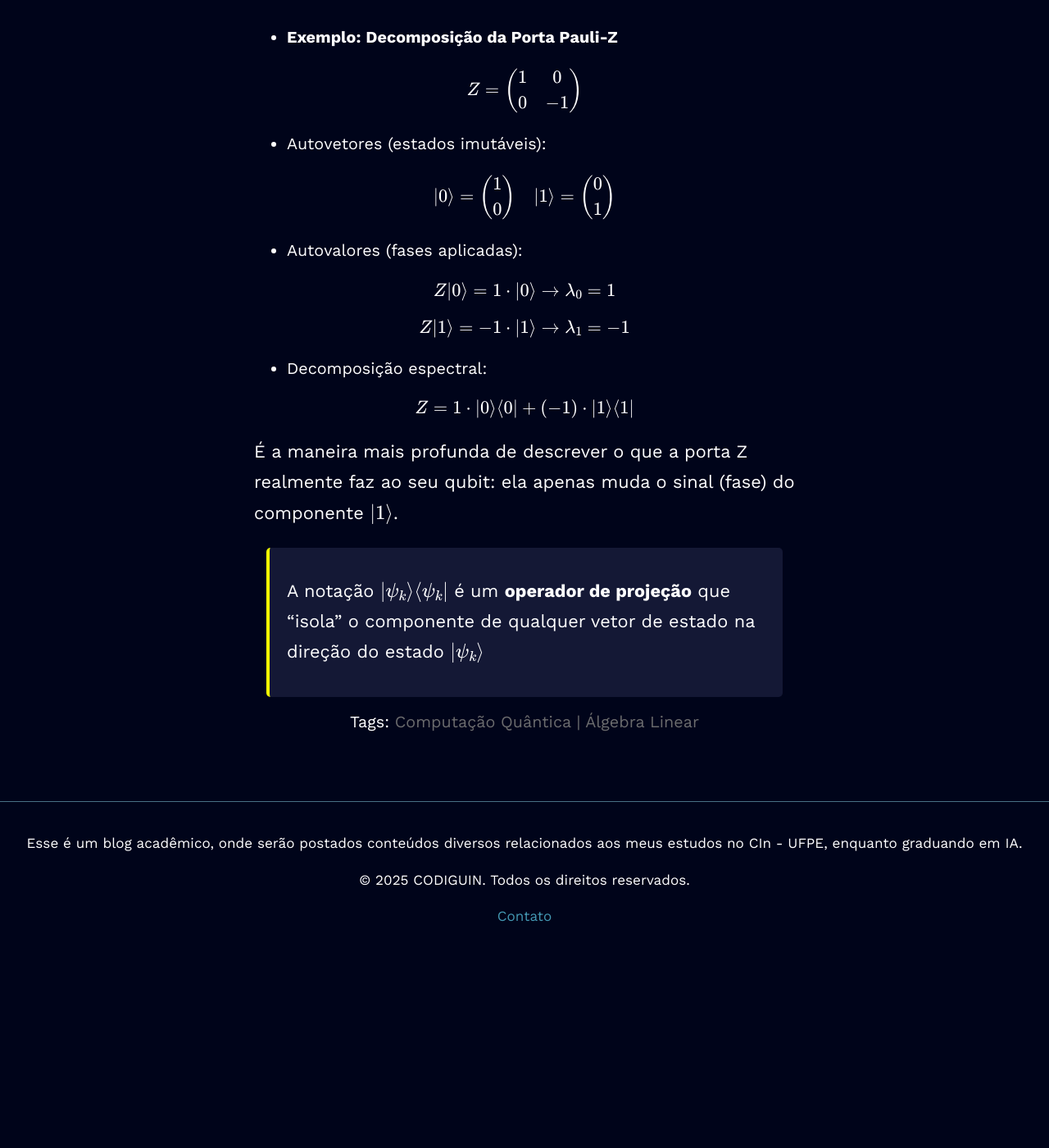
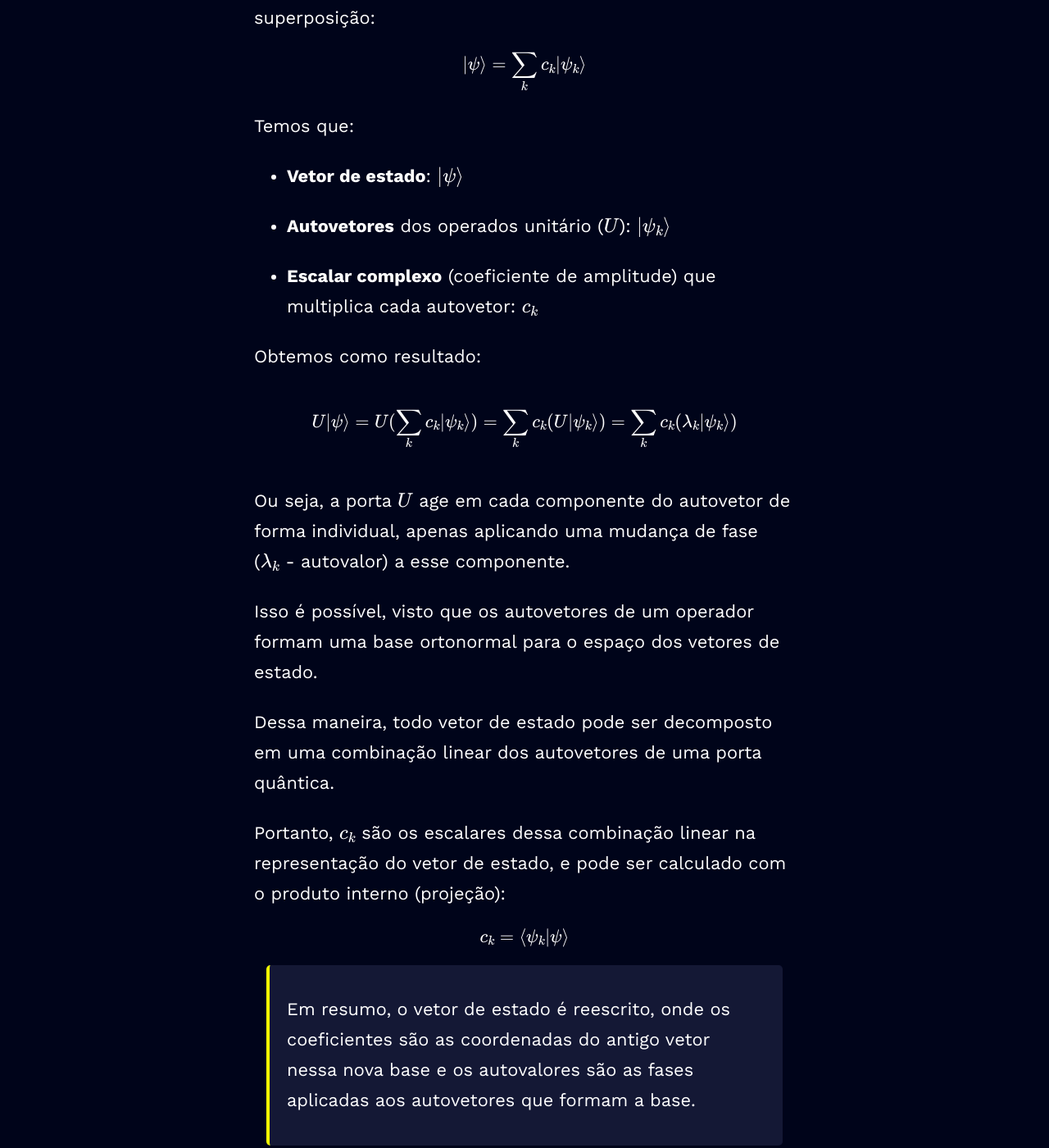
Before and after one commit to gabrielbelo2007/gabrielbelo2007.github.io, a Jekyll site: the page built from _posts/quantica/2025-10-01-post.md, in a window 1280 px wide and 1400 px high, scrolled down 8357 px. Shown: the whole window at 82% size. Built offline with Jekyll 4.4.1, drawn with Linux system fonts in a browser that asks for light colours; some web fonts are replaced; before the commit the page ends 9508 px from its top, so only the background shows below that; some of the changed text lies outside the part shown.

Commit message:
Fix - Posts Quântica

```diff
--- a/_posts/quantica/2025-10-01-post.md
+++ b/_posts/quantica/2025-10-01-post.md
@@ -168,7 +168,8 @@ $$|1\rangle$$.
 
 $$CNOT = \begin{pmatrix} 1 & 0 & 0 & 0 \\ 0 & 1 & 0 & 0  \\ 0 & 0 & 0 & 1 \\ 0 & 0 & 1 & 0 \end{pmatrix}$$
 
-D) $$H^{\otimes n}$$ (Operadores únicos em múltiplos qubits)
+D)
+$$H^{\otimes n}|0\rangle^{\otimes n}$$ (Operadores únicos em múltiplos qubits $$|0\rangle$$)
 
 A partir de um operador para um único qubit, podemos criar sua porta para múltiplos qubits utilizando o produto tensorial entre si mesmo pela quantidade de qubits (n):
 
@@ -183,6 +184,16 @@ $$H^{\otimes2}|0\rangle^{\otimes2}$$
 
 $$H^{\otimes n}|0\rangle^{\otimes n} = \frac{1}{\sqrt{2^n}} \sum_{x \in \{0, 1\}^n} |x\rangle$$
 
+E)
+$$H^{\otimes n}|x\rangle^{\otimes n}$$ (Operadores únicos em múltiplos qubits variáveis)
+
+Para operações com qualquer estado da base computacional, temos uma outra fórmula a respeito das operações em múltiplos qubits.
+
+$$H^{\otimes n}|x\rangle^{\otimes n} = \frac{1}{\sqrt{2^n}} \sum_{x \in \{0, 1\}^n} (-1)^{\langle x|z \rangle}|z\rangle$$
+
+Com entrada
+$$|x\rangle$$, o sinal de $$|z\rangle$$ é negativo quando $$\langle x | z \rangle$$ for ímpar.
+
 ### Decomposição Espectral
 
 Em síntese, é uma forma de reescrever um operador em termos de seus autovalores e autovetores.
@@ -194,13 +205,33 @@ $$|\psi\rangle$$ que é uma superposição:
 
 $$|\psi\rangle = \sum_{k} c_k|\psi_k\rangle$$
 
+Temos que:
+
+- **Vetor de estado**:
+$$|\psi\rangle$$
+
+- **Autovetores** dos operados unitário ($$U$$):
+$$|\psi_k\rangle$$
+
+- **Escalar complexo** (coeficiente de amplitude) que multiplica cada autovetor: $$c_k$$
+
 Obtemos como resultado:
 
 <div class="calculo-scroll">
 $$U|\psi\rangle = U(\sum_{k} c_k|\psi_k\rangle) = \sum_{k} c_k(U|\psi_k\rangle) = \sum_{k} c_k(\lambda_k|\psi_k\rangle)$$
 </div>
 
-Ou seja, a porta $$U$$ age em cada componente do autovetor de forma individual, apenas aplicando uma mudança de fase ($$\lambda_k$$ - autovalor) a esse componente.
+Ou seja, a porta $$U$$ age em cada componente do autovetor de forma individual, apenas aplicando uma mudança de fase <br> ($$\lambda_k$$ - autovalor) a esse componente.
+
+Isso é possível, visto que os autovetores de um operador formam uma base ortonormal para o espaço dos vetores de estado.
+
+Dessa maneira, todo vetor de estado pode ser decomposto em uma combinação linear dos autovetores de uma porta quântica.
+
+Portanto, $$c_k$$ são os escalares dessa combinação linear na representação do vetor de estado, e pode ser calculado com o produto interno (projeção):
+
+$$c_k = \langle \psi_k |\psi \rangle$$
+
+> Em resumo, o vetor de estado é reescrito, onde os coeficientes são as coordenadas do antigo vetor nessa nova base e os autovalores são as fases aplicadas aos autovetores que formam a base.
 
 - **Exemplo: Decomposição da Porta Pauli-Z**
 
```
Also changed, not shown: _posts/quantica/2025-09-25-post.md (+17 -0 lines), _posts/quantica/Q2025-10-07-post.md (+3 -0 lines).
